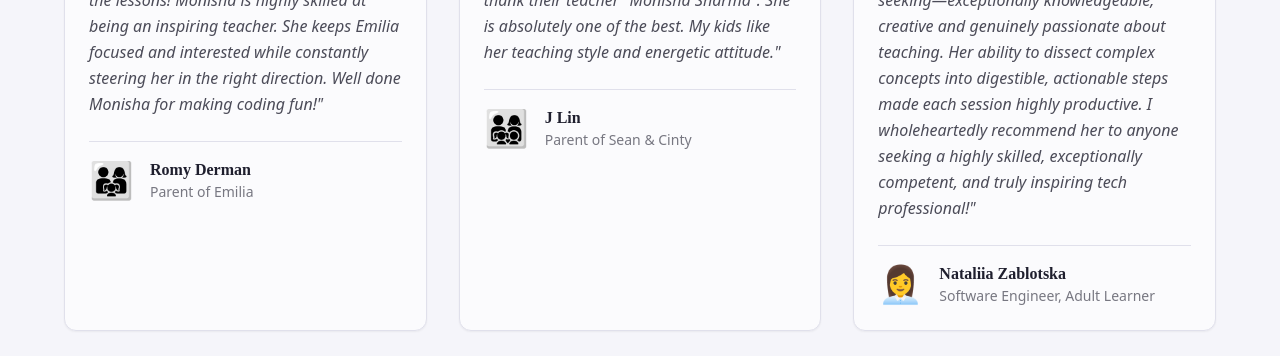
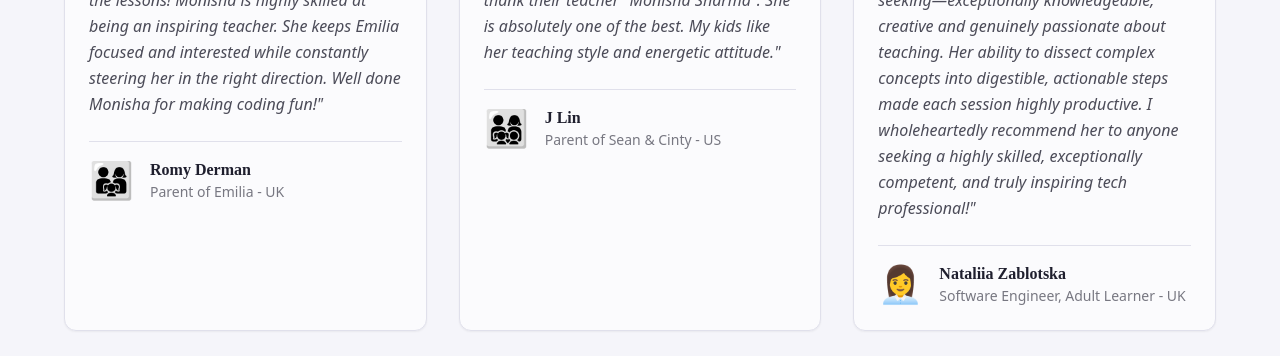
Before and after one commit to memonisha/codingsessions-codewithmonisha, a Next.js app: page / in a window 1280 px wide. Shown: the part 6380-6736 px from the top of the page. Built offline with nearby package versions, Linux system fonts and the light colour scheme; a web font is replaced by a local one.

Commit message:
added UK and US to testimonials

```diff
--- a/components/Testimonials.tsx
+++ b/components/Testimonials.tsx
@@ -10,7 +10,7 @@ const testimonials = [
   {
     id: 1,
     name: 'Romy Derman',
-    role: 'Parent of Emilia',
+    role: 'Parent of Emilia - UK',
     content:
       'My daughter Emilia has been coding for a year and a half and loves every moment of the lessons! Monisha is highly skilled at being an inspiring teacher. She keeps Emilia focused and interested while constantly steering her in the right direction. Well done Monisha for making coding fun!',
     rating: 5,
@@ -21,7 +21,7 @@ const testimonials = [
   {
     id: 2,
     name: 'J Lin',
-    role: 'Parent of Sean & Cinty',
+    role: 'Parent of Sean & Cinty - US',
     content:
       'My kids (Sean and Cinty) like the coding classes so much. We\'d especially like to thank their teacher "Monisha Sharma". She is absolutely one of the best. My kids like her teaching style and energetic attitude.',
     rating: 5,
@@ -32,7 +32,7 @@ const testimonials = [
   {
     id: 3,
     name: 'Nataliia Zablotska',
-    role: 'Software Engineer, Adult Learner',
+    role: 'Software Engineer, Adult Learner - UK',
     content:
       'From our very first session, it was evident that Monisha was the coding mentor I was seeking—exceptionally knowledgeable, creative and genuinely passionate about teaching. Her ability to dissect complex concepts into digestible, actionable steps made each session highly productive. I wholeheartedly recommend her to anyone seeking a highly skilled, exceptionally competent, and truly inspiring tech professional!',
     rating: 5,
```
